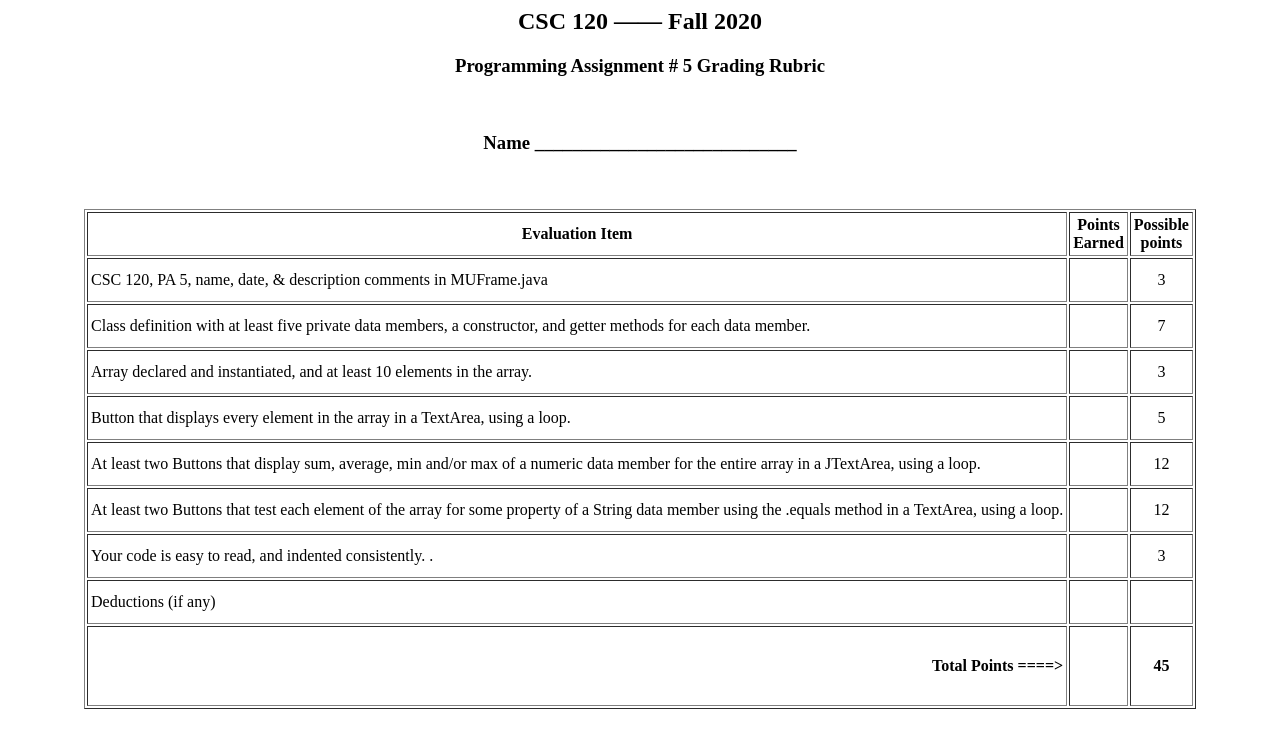
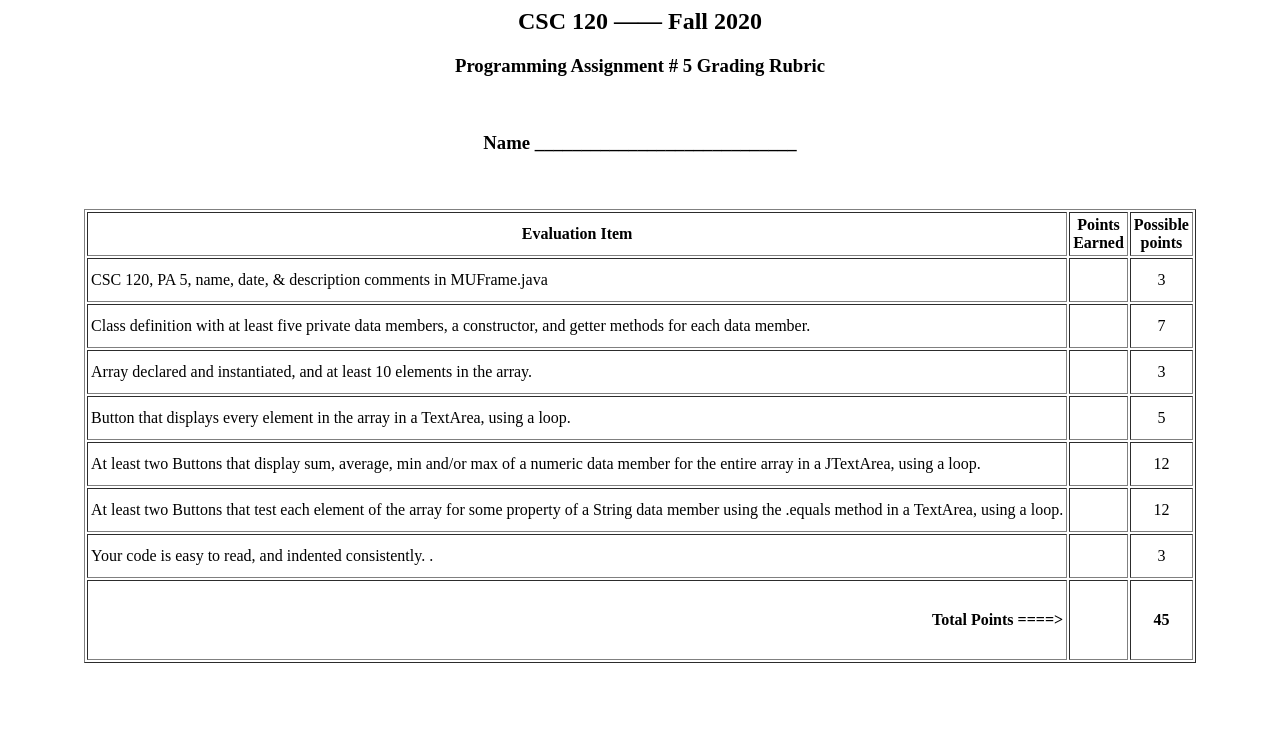
Before and after one commit to sjhuibregtse/20F-csc120, a plain HTML site: page pa5/PA5_rubric.html in a window 1280 px wide. Drawn offline with Linux system fonts and the light colour scheme.

Commit message:
Update PA5_rubric.html

```diff
--- a/pa5/PA5_rubric.html
+++ b/pa5/PA5_rubric.html
@@ -84,11 +84,7 @@
                         <td> &nbsp; <br/> &nbsp; </td>
 			            <td align="center">3</td>
 			        </tr>
-			        <tr>
-			            <td>Deductions (if any)</td>
-                        <td> &nbsp; <br/> &nbsp; </td>
-			            <td align="center">&nbsp;</td>
-			        </tr>
+
 			        <tr>
 			            <th align="right">Total Points ====> </th>
                         <td> &nbsp; <br/> &nbsp; <br/> &nbsp; <br/> &nbsp; </td>
```
